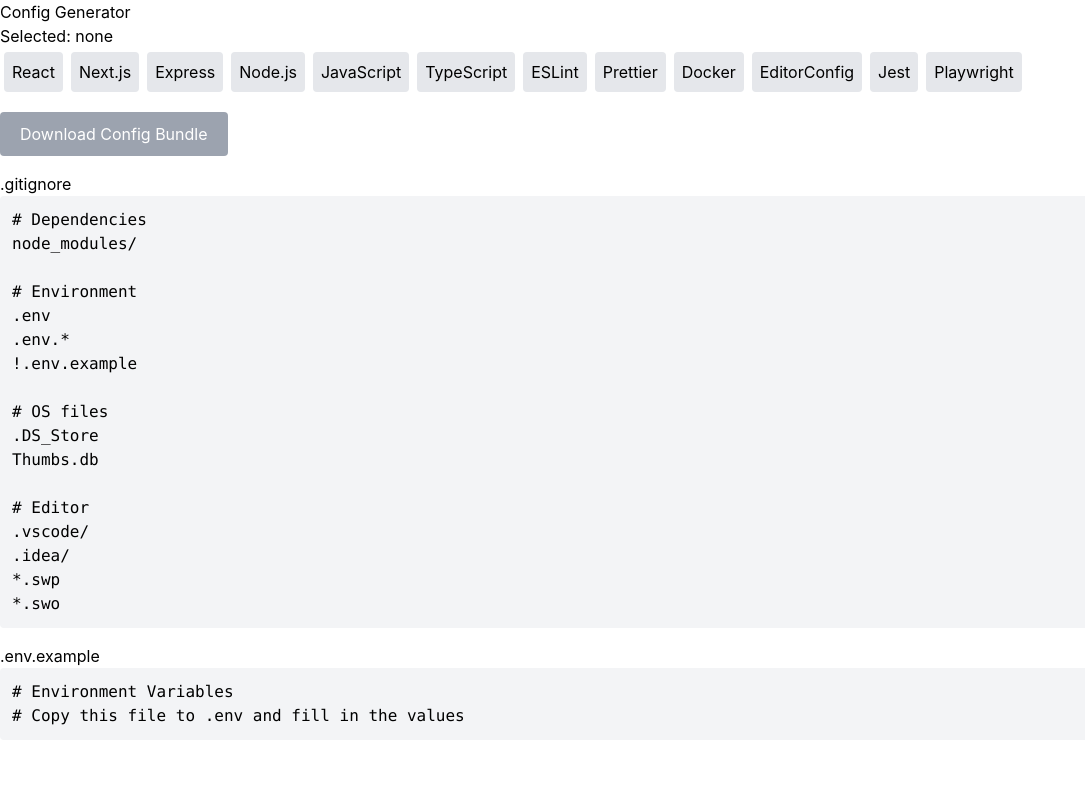
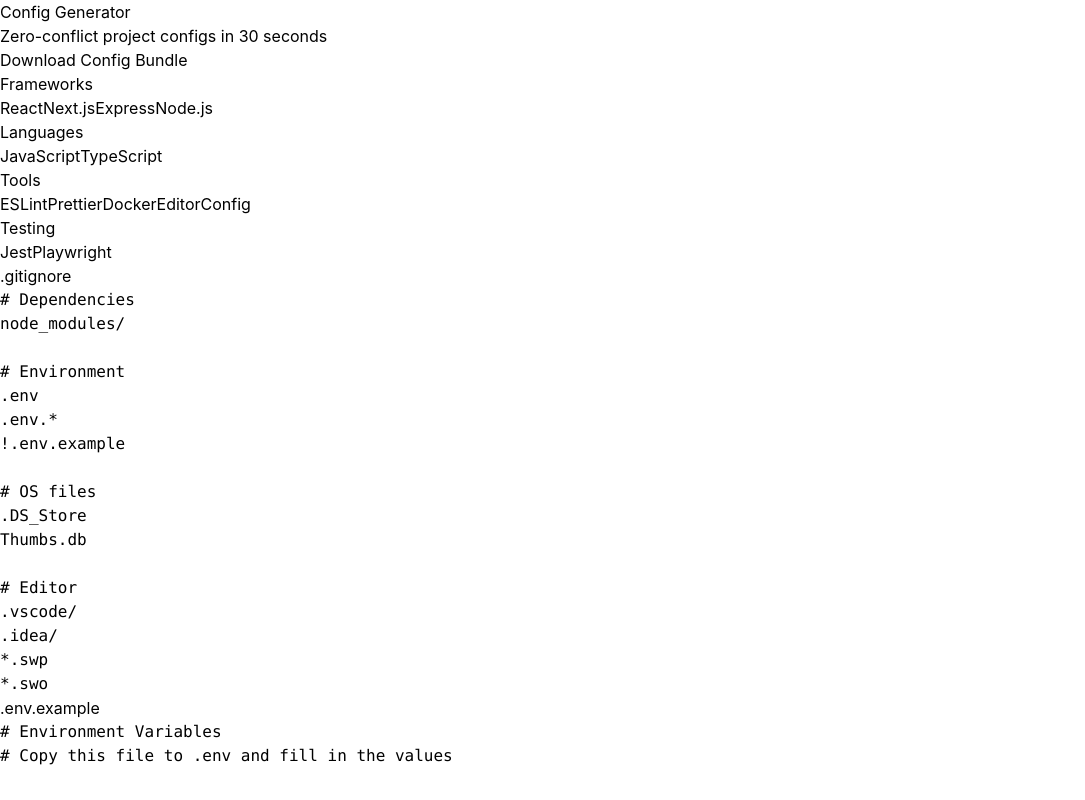
Before and after one commit to Lakonas/config-generator, a React (Vite) app: page / in a window 1280 px wide. Shown: the whole page, without its empty margins (0-1085 px from the left). Built offline with nearby package versions, Linux system fonts and the light colour scheme.

Commit message:
refactor: extract Header, StackSelector, StackCard, ConfigPanel, and CodePreview components

```diff
--- a/src/App.jsx
+++ b/src/App.jsx
@@ -10,6 +10,9 @@
 import { generateDocker, generateDockerignore } from './generators/docker';
 import { generateJest } from './generators/jest';
 import { downloadConfigBundle } from './utils/zipBuilder';
+import Header from './components/Header';
+import StackSelector from './components/StackSelector';
+import ConfigPanel from './components/ConfigPanel';
 
 function App() {
   const [selectedStack, setSelectedStack] = useState([]);
@@ -41,6 +44,7 @@
       },
     }));
   };
+
   const generatedFiles = [];
 
   if (selectedStack.includes('prettier')) {
@@ -53,8 +57,7 @@
     generatedFiles.push({ name: 'tsconfig.json', content: generateTypescript(configOptions.typescript, selectedStack) });
   }
   if (selectedStack.includes('editorconfig')) {
-    const prettierOpts = selectedStack.includes('prettier') ? configOptions.prettier : null;
-    generatedFiles.push({ name: '.editorconfig', content: generateEditorconfig(configOptions.editorconfig, prettierOpts) });
+    generatedFiles.push({ name: '.editorconfig', content: generateEditorconfig(configOptions.editorconfig, selectedStack.includes('prettier') ? configOptions.prettier : null) });
   }
   if (selectedStack.includes('docker')) {
     generatedFiles.push({ name: 'Dockerfile', content: generateDocker(configOptions.docker, selectedStack) });
@@ -66,56 +69,22 @@
 
   generatedFiles.push({ name: '.gitignore', content: generateGitignore(selectedStack) });
   generatedFiles.push({ name: '.env.example', content: generateEnv(selectedStack) });
+
+  const canDownload = generatedFiles.length > 2;
+
   return (
     <div>
-      <h1>Config Generator</h1>
-      <p>Selected: {selectedStack.join(', ') || 'none'}</p>
-      <div>
-        {stackItems.map((item) => (
-          <button
-            key={item.id}
-            onClick={() => toggleStack(item.id)}
-            style={{
-              margin: '4px',
-              padding: '8px',
-              background: selectedStack.includes(item.id) ? '#2563eb' : '#e5e7eb',
-              color: selectedStack.includes(item.id) ? 'white' : 'black',
-              border: 'none',
-              borderRadius: '4px',
-              cursor: 'pointer',
-            }}
-          >
-            {item.name}
-          </button>
-        ))}
-      </div>
-      <button
-        onClick={() => downloadConfigBundle(generatedFiles)}
-        disabled={generatedFiles.length <= 2}
-        style={{
-          marginTop: '16px',
-          padding: '10px 20px',
-          background: generatedFiles.length <= 2 ? '#9ca3af' : '#2563eb',
-          color: 'white',
-          border: 'none',
-          borderRadius: '4px',
-          cursor: generatedFiles.length <= 2 ? 'not-allowed' : 'pointer',
-          fontSize: '16px',
-        }}
-      >
-        Download Config Bundle
-      </button>
-      <div>
-        {generatedFiles.map((file) => (
-          <div key={file.name} style={{ marginTop: '16px' }}>
-            <h3>{file.name}</h3>
-            <pre style={{ background: '#f3f4f6', padding: '12px', borderRadius: '4px', overflow: 'auto' }}>
-              {file.content}
-            </pre>
-          </div>
-        ))}
-      </div>
+      <Header
+        onDownload={() => downloadConfigBundle(generatedFiles)}
+        canDownload={canDownload}
+      />
+      <StackSelector
+        selectedStack={selectedStack}
+        onToggle={toggleStack}
+      />
+      <ConfigPanel generatedFiles={generatedFiles} />
     </div>
   );
 }
+
 export default App;
--- /dev/null
+++ b/src/components/CodePreview.jsx
@@ -0,0 +1,12 @@
+function CodePreview({ fileName, content }) {
+  return (
+    <div>
+      <h3>{fileName}</h3>
+      <pre>
+        <code>{content}</code>
+      </pre>
+    </div>
+  );
+}
+
+export default CodePreview;
--- /dev/null
+++ b/src/components/ConfigPanel.jsx
@@ -0,0 +1,17 @@
+import CodePreview from './CodePreview';
+
+function ConfigPanel({ generatedFiles }) {
+  return (
+    <section>
+      {generatedFiles.map((file) => (
+        <CodePreview
+          key={file.name}
+          fileName={file.name}
+          content={file.content}
+        />
+      ))}
+    </section>
+  );
+}
+
+export default ConfigPanel;
--- /dev/null
+++ b/src/components/Header.jsx
@@ -0,0 +1,16 @@
+function Header({ onDownload, canDownload }) {
+  return (
+    <header>
+      <h1>Config Generator</h1>
+      <p>Zero-conflict project configs in 30 seconds</p>
+      <button
+        onClick={onDownload}
+        disabled={!canDownload}
+      >
+        Download Config Bundle
+      </button>
+    </header>
+  );
+}
+
+export default Header;
--- /dev/null
+++ b/src/components/StackCard.jsx
@@ -0,0 +1,9 @@
+function StackCard({ item, isSelected, onToggle }) {
+  return (
+    <button onClick={() => onToggle(item.id)}>
+      <span>{item.name}</span>
+    </button>
+  );
+}
+
+export default StackCard;
--- /dev/null
+++ b/src/components/StackSelector.jsx
@@ -0,0 +1,28 @@
+import { stackItems, categories } from '../data/stacks';
+import StackCard from './StackCard';
+
+function StackSelector({ selectedStack, onToggle }) {
+  return (
+    <section>
+      {categories.map((category) => (
+        <div key={category}>
+          <h2>{category}</h2>
+          <div>
+            {stackItems
+              .filter((item) => item.category === category)
+              .map((item) => (
+                <StackCard
+                  key={item.id}
+                  item={item}
+                  isSelected={selectedStack.includes(item.id)}
+                  onToggle={onToggle}
+                />
+              ))}
+          </div>
+        </div>
+      ))}
+    </section>
+  );
+}
+
+export default StackSelector;
```
